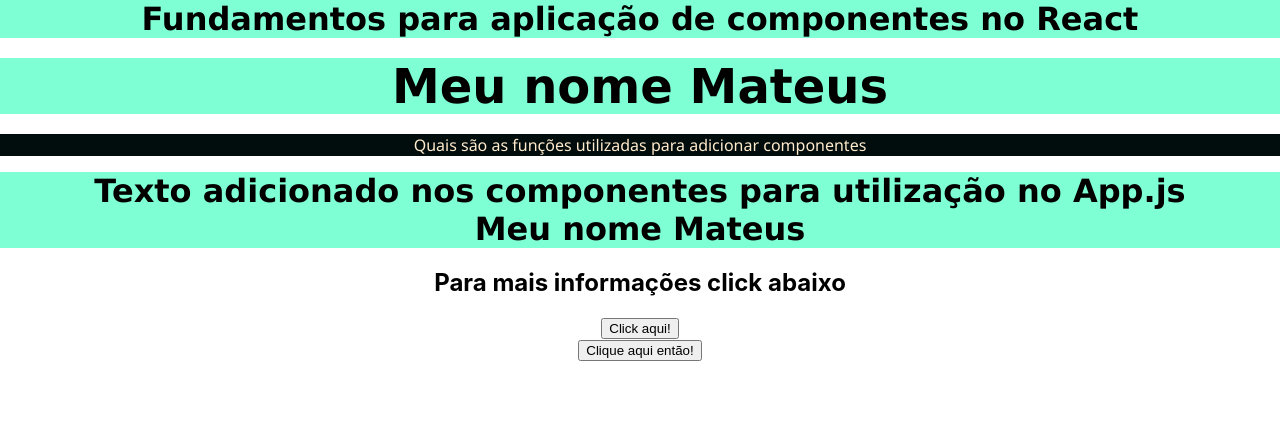
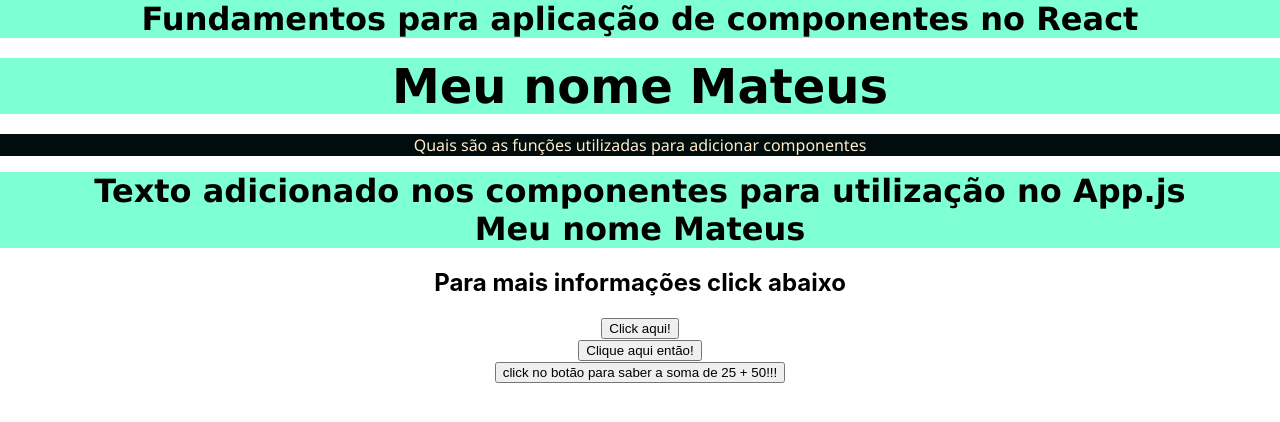
Before and after one commit to mateusribeirocampos/Curso_MRC_REACT, a React (Create React App) app: page / in a window 1280 px wide. Shown: the top 422 px of the page. Built offline with nearby package versions, Linux system fonts and the light colour scheme.

Commit message:
Componente do challenge

```diff
--- a/src/App.js
+++ b/src/App.js
@@ -1,9 +1,11 @@
 import FirstComponents from './componentes/FirstComponents';
 import TemplateExpression from './componentes/TemplateExpression';
 import Events from './componentes/Events';
+import Challenge from './componentes/Challenge';
 
 //Style
 import './App.css';
+
 
 function App() {
   return (
@@ -13,6 +15,7 @@ function App() {
       <p>Quais são as funções utilizadas para adicionar componentes</p>
       <FirstComponents/>
       <Events/>
+      <Challenge/>
     </div>
   );
 }
--- /dev/null
+++ b/src/componentes/Challenge.js
@@ -0,0 +1,14 @@
+const Challenge = () => {
+    const valor1 = 25
+    const valor2 = 50
+
+  return (
+    <div>
+        <button onClick={() => console.log(valor1 + valor2)}>
+            click no botão para saber a soma de 25 + 50!!!
+        </button>
+    </div>
+  )
+}
+
+export default Challenge
```
